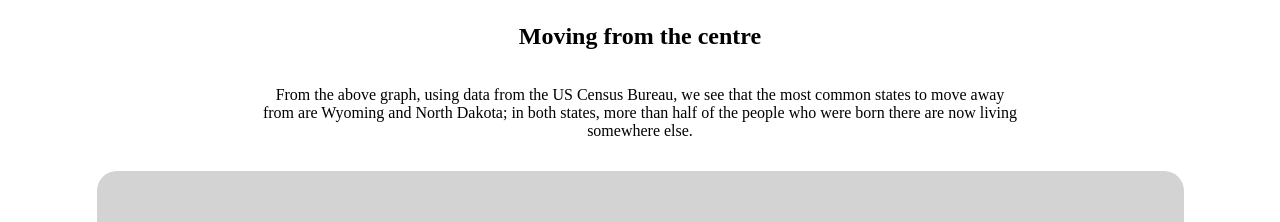
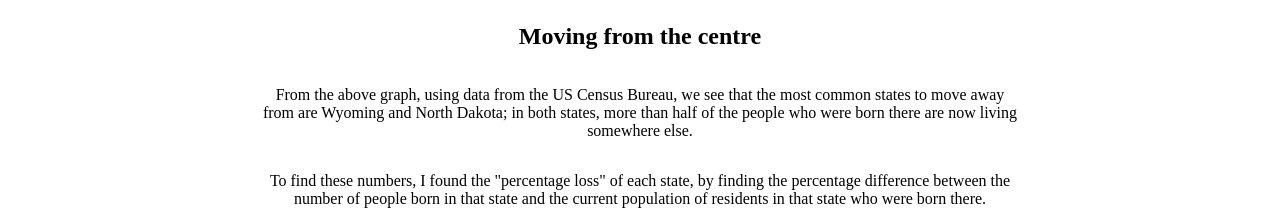
Before and after one commit to rosiedata/rosiedata.github.io, a plain HTML site: page index.html in a window 1280 px wide. Shown: the part 2179-2401 px from the top of the page. Drawn offline with Linux system fonts and the light colour scheme; a script that the page names is missing; a web font is replaced by a local one.

Commit message:
Update index.html

```diff
--- a/index.html
+++ b/index.html
@@ -55,6 +55,11 @@
 				<p>
 				From the above graph, using data from the US Census Bureau, we see that the most common states to move away from are Wyoming and North Dakota; in both states, more than half of the people who were born there are now living somewhere else.
 				</p>
+
+			<p>
+To find these numbers, I found the "percentage loss" of each state, by finding the percentage difference between the number of people born in that state and the current population of residents in that state who were born there.
+
+			</p>
 
 		</div>
 	</div>
```
